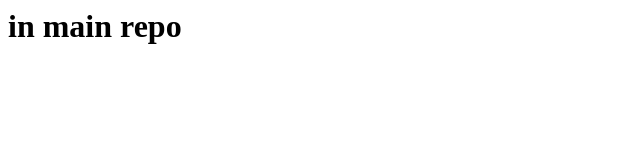
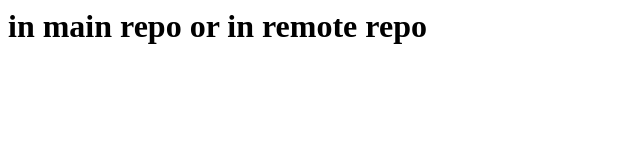
Before and after one commit to kiransaimadhuri/gitassess1, a plain HTML site: page index.html in a window 1280 px wide. Shown: the whole page, without its empty margins (0-640 px from the left). Drawn offline with Linux system fonts and the light colour scheme.

Commit message:
update index.html

```diff
--- a/index.html
+++ b/index.html
@@ -4,6 +4,7 @@
   <body>
     <h1>
       in main repo
+      or in remote repo
     </h1>
   </body>
 </html>
```
